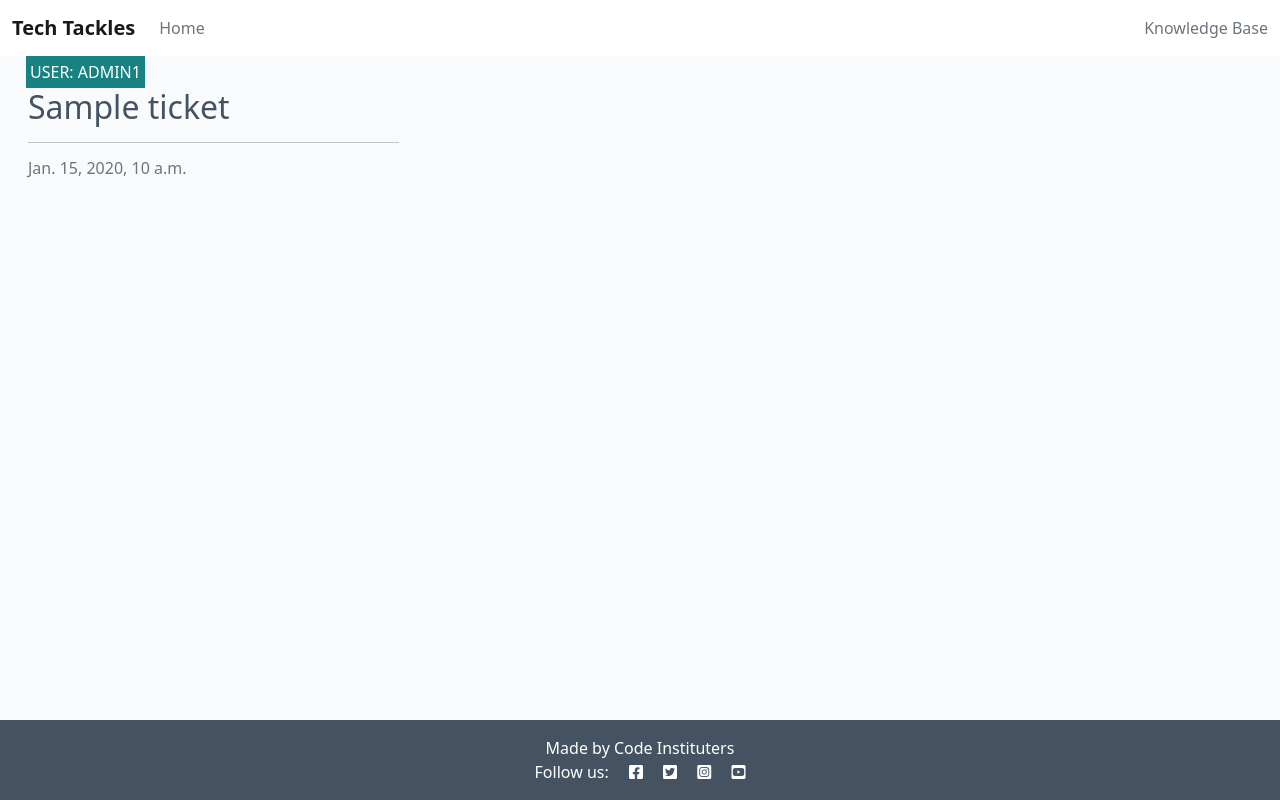
After one commit to hpcoloma/PP4-Tech-Tackles, a Django app: template support/templates/support/index.html in a window 1280 px wide. The commit adds this page. Run offline with Django 4.2, Linux system fonts and the light colour scheme; the template is opened without the code that fills it: values that come from a table or form of the project are taken from there, others are empty; data comes from the database, SQL or seed files in the repository; tables that the repository leaves empty hold one stand-in row (values such as "Sample post").

Commit message:
Update Ticket List view by adding paginated list, style, add base and index templates

```diff
--- /dev/null
+++ b/static/css/style.css
@@ -0,0 +1,161 @@
+body {
+    background-color: #F9FAFC;
+}
+
+.brand {
+    font-family: "Titillium Web", sans-serif
+    font-size: 1.4rem;
+    font-weight: 700;
+    color: #4A4A4F;
+}
+
+.red-o {
+    color: #E84610;
+}
+
+.thin {
+    font-weight: 300;
+}
+
+.light-bg {
+    background-color: #fff;
+}
+
+.dark-bg {
+    background-color: #445261;
+}
+
+.main-bg {
+    background-color: #F9FAFC;
+}
+
+.card {
+    border: none;
+    background-color: transparent;
+}
+
+.image-container {
+    position: relative;
+}
+
+.image-flash {
+    position: absolute;
+    bottom: 5%;
+    min-width: 30%;
+    left: -2px;
+    background-color: #188181;
+}
+
+.scale {
+    width: 100%;
+    height: auto;
+}
+
+.author {
+    color: rgb(255, 255, 255);
+    margin: 4px;
+    text-transform: uppercase;
+}
+
+.masthead {
+    margin-top: 10px;
+    overflow: hidden;
+    position: relative;
+    display: inline-block;
+    height: 33vh;
+    width: 100%;
+}
+
+.masthead-text {
+    background-color: #445261;
+    color: white;
+    position: relative;
+}
+
+.masthead-image {
+    position: relative;
+    overflow: hidden;
+}
+
+.masthead-image:after {
+    content: "";
+    position: absolute;
+    top: 0;
+    right: 90%;
+    height: 100%;
+    width: 150%;
+    background: #445261;
+    -webkit-transform: skew(15deg);
+    -moz-transform: skew(15deg);
+    transform: skew(15deg);
+    z-index: 100;
+}
+
+.post-link {
+    text-decoration: none;
+    color: #445261;
+}
+
+.post-link:hover,
+.page-link {
+    color: #E84610;
+}
+
+.post-title {
+    margin-top: 10%;
+    margin-left: 5%;
+}
+
+.post-subtitle {
+    margin-left: 5%;
+    color: lightgray;
+}
+
+.btn-signup,
+.btn-edit {
+    background-color: #188181;
+    color: #fff;
+}
+
+.btn-signup:hover,
+.btn-signup:active {
+    background-color: #fff;
+    color: #23BBBB;
+}
+
+.link {
+    color: #23BBBB;
+    text-decoration: none;
+}
+
+.link:hover,
+.link:active {
+    color: #445261;
+    text-decoration: underline;
+}
+
+.btn-like {
+    color: #E84610;
+    border: none;
+    background: transparent;
+}
+
+.btn-delete {
+    color: #fff;
+    background: #E84610;
+}
+
+.btn-like:hover,
+.btn-like:active {
+    color: #E84610;
+    background: transparent;
+    border: none;
+}
+
+.faded {
+    color: rgb(172, 175, 175);
+}
+
+.approval {
+    color: rgb(222, 146, 168);
+}
--- /dev/null
+++ b/support/templates/support/index.html
@@ -0,0 +1,52 @@
+{% extends "base.html" %}
+
+{% block content %}
+
+<!-- index.html content starts here -->
+<div class="container-fluid">
+    <div class="row">
+
+        <!-- Ticket lists -->
+        <div class="col-12 mt-3 left">
+            <div class="row">
+                {% for ticket in ticket_list %}
+                <div class="col-md-4">
+                    <div class="card mb-4">
+                        <div class="card-body">
+                            <div class="image-container">
+                                <div class="image-flash">
+                                    <p class="author">User: {{ ticket.user }}</p>
+                                </div>
+                            </div>
+                            <a href="#" class="post-link">
+                                <h2 class="card-title">{{ ticket.subject }}</h2>
+                            </a>
+
+                            <hr />
+                            <p class="card-text text-muted h6">{{ ticket.created_on}}
+                            </p>
+                        </div>
+                    </div>
+                </div>
+                {% if forloop.counter|divisibleby:3 %}
+            </div>
+            <div class="row">
+                {% endif %}
+                {% endfor %}
+
+            </div>
+        </div>
+    </div>
+    {% if is_paginated %}
+    <nav aria-label="Page navigation">
+        <ul class="pagination justify-content-center">
+            {% if page_obj.has_next %}
+            <li><a href="?page={{ page_obj.next_page_number }}" class="page-link"> NEXT &raquo;</a></li>
+            {% endif %}
+        </ul>
+    </nav>
+    {% endif %}
+</div>
+
+<!-- index.html content ends here -->
+{% endblock %}
--- a/techtackles/settings.py
+++ b/techtackles/settings.py
@@ -18,6 +18,7 @@ if os.path.isfile('env.py'):
 
 # Build paths inside the project like this: BASE_DIR / 'subdir'.
 BASE_DIR = Path(__file__).resolve().parent.parent
+TEMPLATES_DIR = os.path.join(BASE_DIR, 'templates')
 
 
 # Quick-start development settings - unsuitable for production
@@ -61,7 +62,7 @@ ROOT_URLCONF = 'techtackles.urls'
 TEMPLATES = [
     {
         'BACKEND': 'django.template.backends.django.DjangoTemplates',
-        'DIRS': [],
+        'DIRS': [TEMPLATES_DIR],
         'APP_DIRS': True,
         'OPTIONS': {
             'context_processors': [
@@ -133,6 +134,7 @@ USE_TZ = True
 # https://docs.djangoproject.com/en/4.2/howto/static-files/
 
 STATIC_URL = 'static/'
+STATICFILES_DIRS = [os.path.join(BASE_DIR, 'static'), ]
 
 # Default primary key field type
 # https://docs.djangoproject.com/en/4.2/ref/settings/#default-auto-field
--- a/templates/base.html
+++ b/templates/base.html
@@ -1,14 +1,76 @@
+{% load static %}
+{% url 'home' as home_url %}
+
 <!DOCTYPE html>
-<html lang="en">
+<html class="h-100" lang="en">
+
 <head>
-    <meta charset="UTF-8">
-    <meta name="viewport" content="width=device-width, initial-scale=1.0">
-    <title>Tech Tackles</title>
+    <title>TECH TACKLES</title>
+    <meta name="viewport" content="width=device-width, initial-scale=1" />
+
+    <!-- Google Fonts CSS -->
+    <link rel="preconnect" href="https://fonts.googleapis.com">
+    <link rel="preconnect" href="https://fonts.gstatic.com" crossorigin>
+    <link href="https://fonts.googleapis.com/css2?family=Titillium+Web:ital,wght@0,200;0,300;0,400;0,600;0,700;0,900;1,200;1,300;1,400;1,600;1,700&display=swap" rel="stylesheet">
+
+    <!-- Font Awesome CSS -->
+    <link rel="stylesheet" href="https://cdnjs.cloudflare.com/ajax/libs/font-awesome/5.15.3/css/all.min.css">
+
+    <!-- Bootstrap CSS -->
+    <link href="https://cdn.jsdelivr.net/npm/bootstrap@5.0.1/dist/css/bootstrap.min.css" rel="stylesheet"
+        integrity="sha384-+0n0xVW2eSR5OomGNYDnhzAbDsOXxcvSN1TPprVMTNDbiYZCxYbOOl7+AMvyTG2x" crossorigin="anonymous">
+
+    <!-- Custom CSS -->
+    <link rel="stylesheet" href="{% static 'css/style.css' %}">
+
 </head>
-<body>
-    <nav>
 
+<body class="d-flex flex-column h-100 main-bg">
+
+    <!-- Navigation -->
+    <nav class="navbar navbar-expand-lg navbar-light bg-white">
+        <div class="container-fluid">
+            <span class="brand"><a class="navbar-brand" href="{% url 'home' %}">Tech Tackles</a></span>
+            <button class="navbar-toggler" type="button" data-bs-toggle="collapse" data-bs-target="#navbarText"
+                aria-controls="navbarText" aria-expanded="false" aria-label="Toggle navigation">
+                <span class="navbar-toggler-icon"></span>
+            </button>
+            <div class="collapse navbar-collapse" id="navbarText">
+                <ul class="navbar-nav me-auto mb-2 mb-lg-0">
+                    <li class="nav-item">
+                        <a class="nav-link {% if request.path == home_url %}active{% endif %}" aria-current="page"
+                            href="#">Home</a>
+                    </li>
+
+                </ul>
+                <span class="navbar-text text-muted">
+                    Knowledge Base
+                </span>
+            </div>
+        </div>
     </nav>
 
+    <main class="flex-shrink-0 main-bg">
+
+        {% block content %}
+        <!-- Content Goes here -->
+        {% endblock content %}
+
+    </main>
+
+    <!-- Footer -->
+    <footer class="footer mt-auto py-3 dark-bg">
+        <p class="m-0 text-center text-white">Made by Code Instituters</p>
+        <p class="m-0 text-center text-white">Follow us: <i class="fab fa-facebook-square ms-3"></i>
+            <i class="fab fa-twitter-square ms-3"></i>
+            <i class="fab fa-instagram-square ms-3"></i>
+            <i class="fab fa-youtube-square ms-3"></i>
+        </p>
+    </footer>
+
+    <script src="https://cdn.jsdelivr.net/npm/bootstrap@5.0.1/dist/js/bootstrap.bundle.min.js"
+        integrity="sha384-gtEjrD/SeCtmISkJkNUaaKMoLD0//ElJ19smozuHV6z3Iehds+3Ulb9Bn9Plx0x4" crossorigin="anonymous">
+        </script>
 </body>
+
 </html>
```
Also changed, not shown: support/views.py (+4 -3 lines), templates/index.html (deleted).
